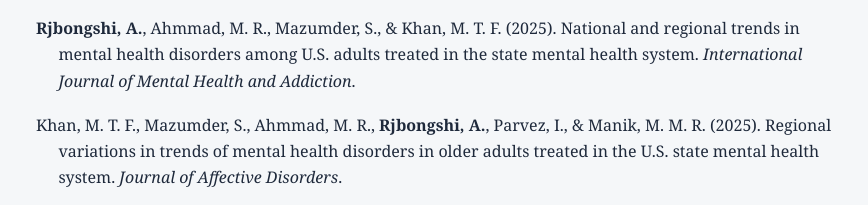
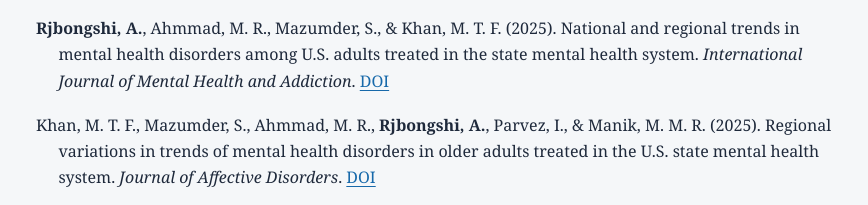
Before and after one commit to Ajoyrjbongshi/ajoyrjbongshi.github.io, a plain HTML site: page index.html in a window 1280 px wide. Shown: the part 2284-2489 px from the top of the page, without its empty margins (349-1217 px from the left). Drawn offline with Linux system fonts and the light colour scheme.

Commit message:
Add DOI links for publications
Added DOI links for two publications in the index.html file.

```diff
--- a/index.html
+++ b/index.html
@@ -512,10 +512,12 @@
 
       <p class="publication">
         <strong>Rjbongshi, A.</strong>, Ahmmad, M. R., Mazumder, S., &amp; Khan, M. T. F. (2025). National and regional trends in mental health disorders among U.S. adults treated in the state mental health system. <em>International Journal of Mental Health and Addiction</em>.
+         <a href="https://doi.org/10.1007/s11469-025-01621-z" target="_blank" rel="noopener">DOI</a>
       </p>
 
       <p class="publication">
         Khan, M. T. F., Mazumder, S., Ahmmad, M. R., <strong>Rjbongshi, A.</strong>, Parvez, I., &amp; Manik, M. M. R. (2025). Regional variations in trends of mental health disorders in older adults treated in the U.S. state mental health system. <em>Journal of Affective Disorders</em>.
+        <a href="https://doi.org/10.1016/j.jad.2026.121205" target="_blank" rel="noopener">DOI</a>
       </p>
 
       <p class="publication">
```
